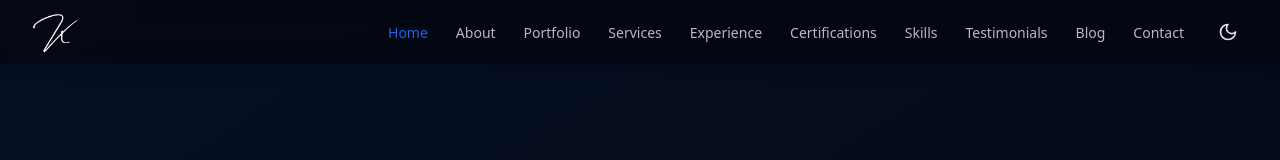
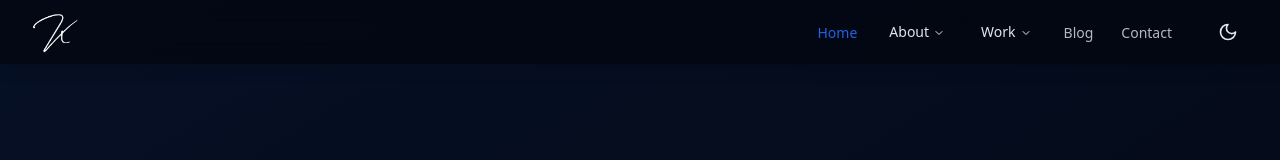
Before and after one commit to karthik558/karthiklal, a Next.js app: page / in a window 1280 px wide. Shown: the top 160 px of the page. Built offline with nearby package versions, Linux system fonts and the light colour scheme; a web font is replaced by a local one.

Commit message:
portfolio: enhance navbar with structured navigation menu; add scroll padding for fixed header

```diff
--- a/app/globals.css
+++ b/app/globals.css
@@ -78,6 +78,14 @@
 /* Smooth scrolling */
 html {
   scroll-behavior: smooth;
+  scroll-padding-top: 80px; /* Add padding for fixed header */
+}
+
+/* For Safari and iOS support */
+@media screen and (prefers-reduced-motion: no-preference) {
+  html {
+    scroll-behavior: smooth;
+  }
 }
 
 /* Prevent content layout shift on page load */
--- a/components/nav-bar.tsx
+++ b/components/nav-bar.tsx
@@ -8,16 +8,34 @@ import { Menu, X } from "lucide-react"
 import { ThemeToggleSimple } from "./theme-toggle-simple"
 import Image from "next/image"
 import { useTheme } from "next-themes"
+import {
+  NavigationMenu,
+  NavigationMenuContent,
+  NavigationMenuItem,
+  NavigationMenuLink,
+  NavigationMenuList,
+  NavigationMenuTrigger,
+} from "@/components/ui/navigation-menu"
 
 const navLinks = [
   { href: "/", label: "Home" },
-  { href: "#about", label: "About" },
-  { href: "#portfolio", label: "Portfolio" },
-  { href: "#services", label: "Services" },
-  { href: "#experience", label: "Experience" },
-  { href: "#certifications", label: "Certifications" },
-  { href: "#skills", label: "Skills" },
-  { href: "#testimonials", label: "Testimonials" },
+  {
+    label: "About",
+    items: [
+      { href: "/#about", label: "Overview" },
+      { href: "/#experience", label: "Experience" },
+      { href: "/#certifications", label: "Certifications" },
+      { href: "/#skills", label: "Skills" },
+    ],
+  },
+  {
+    label: "Work",
+    items: [
+      { href: "/#portfolio", label: "Portfolio" },
+      { href: "/#services", label: "Services" },
+      { href: "/#testimonials", label: "Testimonials" },
+    ],
+  },
   { href: "/blog", label: "Blog" },
   { href: "/contact", label: "Contact" },
 ]
@@ -47,13 +65,12 @@ export default function NavBar() {
         <div className="container flex items-center justify-between">
           <div className="h-12">
             <div className="block">
-              <div className="h-12 w-[180px]" /> {/* Placeholder with same dimensions */}
+              <div className="h-12 w-[180px]" />
             </div>
           </div>
-          {/* Rest of navbar structure without interactive elements */}
           <nav className="hidden md:flex items-center space-x-1">
             <div className="pl-2">
-              <div className="w-10 h-10" /> {/* Theme toggle placeholder */}
+              <div className="w-10 h-10" />
             </div>
           </nav>
         </div>
@@ -78,25 +95,53 @@ export default function NavBar() {
         </div>
 
         {/* Desktop Navigation */}
-        <nav className="hidden md:flex items-center space-x-1">
+        <div className="hidden md:flex items-center space-x-4">
+          <NavigationMenu>
+            <NavigationMenuList>
               {navLinks.map((link) => (
-            <div key={link.href}>
+                <NavigationMenuItem key={link.label}>
+                  {link.items ? (
+                    <>
+                      <NavigationMenuTrigger>{link.label}</NavigationMenuTrigger>
+                      <NavigationMenuContent>
+                        <ul className="grid w-[400px] gap-3 p-4">
+                          {link.items.map((item) => (
+                            <li key={item.href}>
+                              <Link
+                                href={item.href}
+                                className={cn(
+                                  "block select-none space-y-1 rounded-md p-3 leading-none no-underline outline-none transition-colors hover:bg-accent hover:text-accent-foreground focus:bg-accent focus:text-accent-foreground",
+                                  pathname === item.href ? "text-primary" : "text-foreground/80"
+                                )}
+                                onClick={closeMobileMenu}
+                              >
+                                <div className="text-sm font-medium leading-none">{item.label}</div>
+                              </Link>
+                            </li>
+                          ))}
+                        </ul>
+                      </NavigationMenuContent>
+                    </>
+                  ) : (
                     <Link
                       href={link.href}
                       className={cn(
                         "px-3 py-2 rounded-md text-sm font-medium transition-colors duration-200",
-                  pathname === link.href ? "text-primary" : "text-foreground/80 hover:text-primary hover:bg-primary/10",
+                        pathname === link.href ? "text-primary" : "text-foreground/80 hover:text-primary hover:bg-primary/10"
                       )}
                       onClick={link.href.startsWith("#") ? closeMobileMenu : undefined}
                     >
                       {link.label}
                     </Link>
-            </div>
+                  )}
+                </NavigationMenuItem>
               ))}
+            </NavigationMenuList>
+          </NavigationMenu>
           <div className="pl-2">
             <ThemeToggleSimple />
           </div>
-        </nav>
+        </div>
 
         {/* Mobile Menu Button */}
         <div className="flex items-center md:hidden">
@@ -113,19 +158,42 @@ export default function NavBar() {
         <div className="md:hidden bg-background/95 backdrop-blur-md shadow-lg">
           <div className="container py-4 space-y-1">
             {navLinks.map((link) => (
-              <div key={link.href}>
+              <div key={link.label}>
+                {link.items ? (
+                  <div className="space-y-2">
+                    <div className="px-3 py-2 text-sm font-semibold text-foreground">{link.label}</div>
+                    <div className="pl-4 space-y-1">
+                      {link.items.map((item) => (
+                        <Link
+                          key={item.href}
+                          href={item.href}
+                          className={cn(
+                            "block px-3 py-2 rounded-md text-sm font-medium transition-colors duration-200",
+                            pathname === item.href
+                              ? "text-primary"
+                              : "text-foreground/80 hover:text-primary hover:bg-primary/10"
+                          )}
+                          onClick={closeMobileMenu}
+                        >
+                          {item.label}
+                        </Link>
+                      ))}
+                    </div>
+                  </div>
+                ) : (
                   <Link
                     href={link.href}
                     className={cn(
                       "block px-3 py-2 rounded-md text-base font-medium transition-colors duration-200",
                       pathname === link.href
                         ? "text-primary"
-                      : "text-foreground/80 hover:text-primary hover:bg-primary/10",
+                        : "text-foreground/80 hover:text-primary hover:bg-primary/10"
                     )}
                     onClick={closeMobileMenu}
                   >
                     {link.label}
                   </Link>
+                )}
               </div>
             ))}
           </div>
```
Lines whose indentation alone changed are shown as unchanged.
